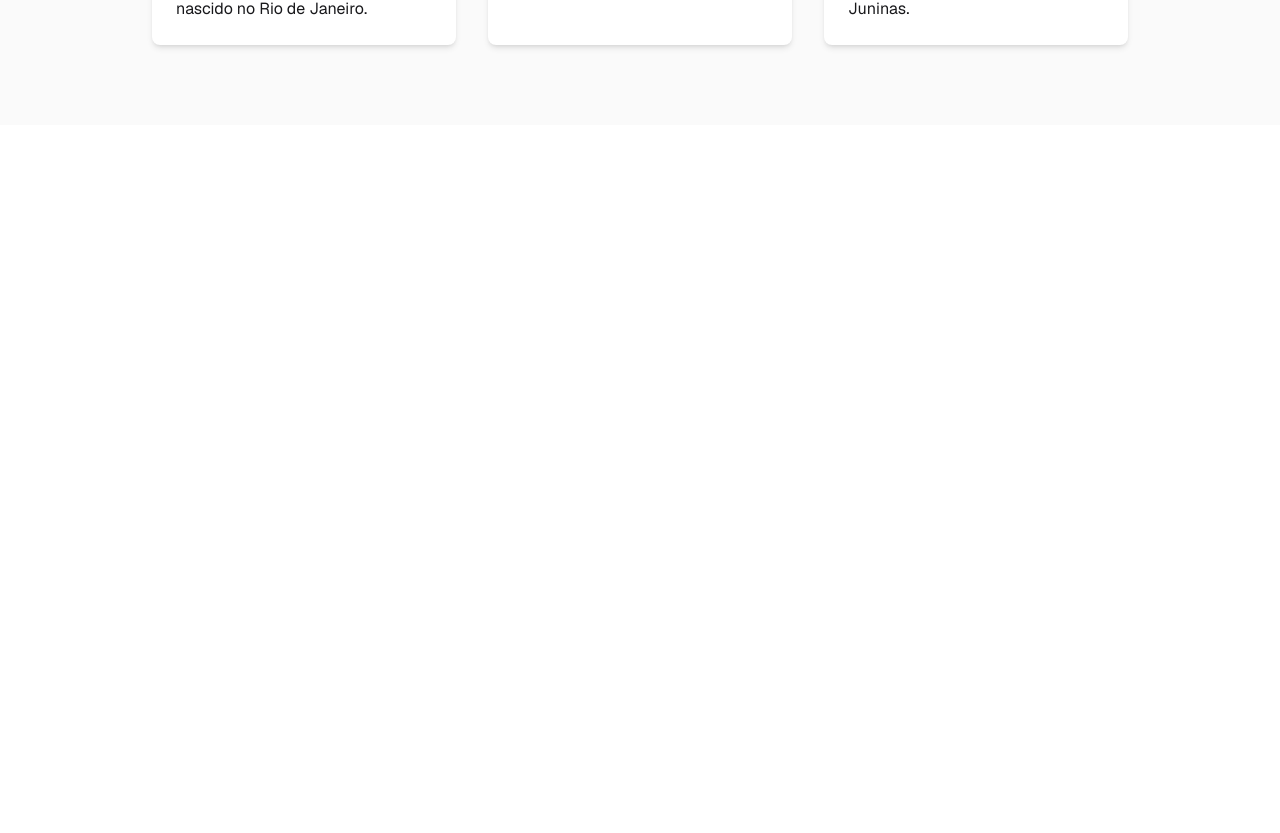
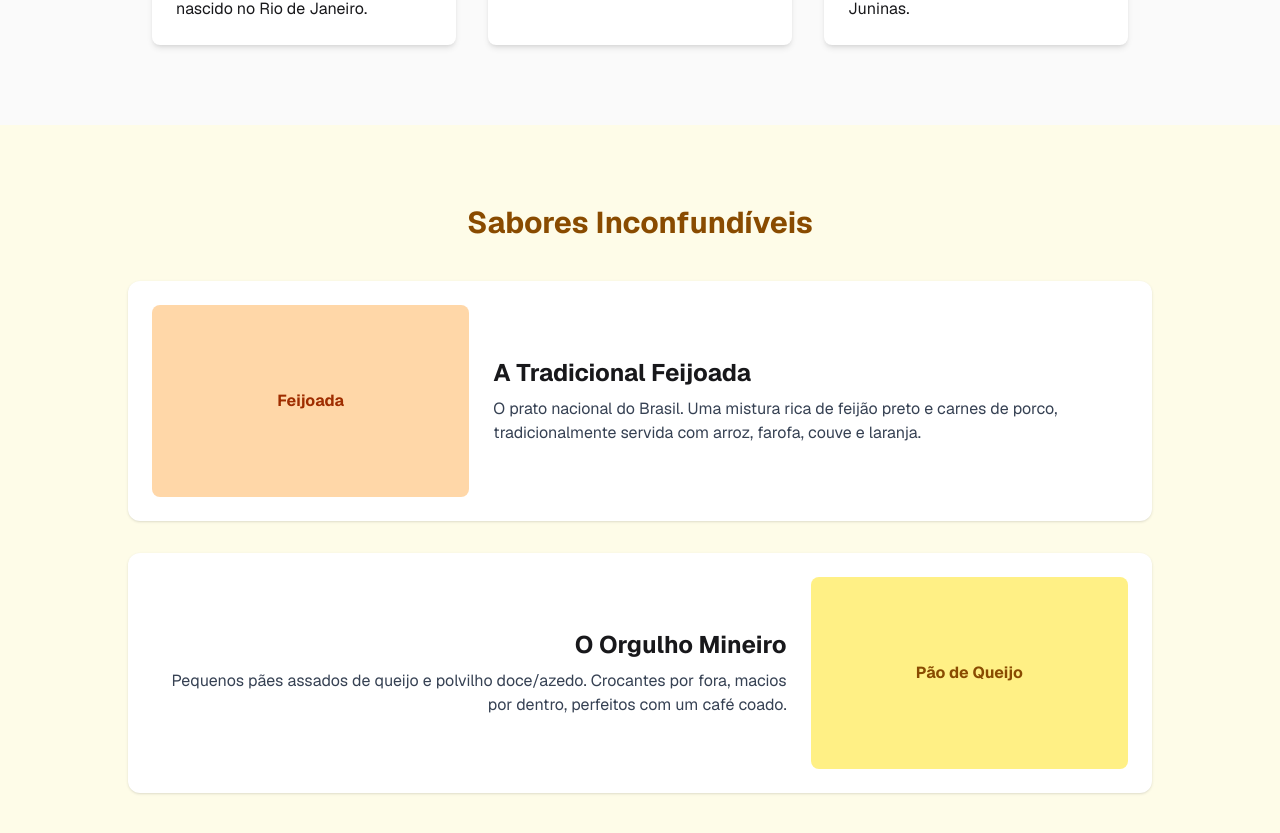
Before and after one commit to AnaPaulaMaximo/meu-projeto-next, a Next.js app: page / in a window 1280 px wide. Shown: the part 695-1528 px from the top of the page. Before the commit the page ends 820 px from the top, so only its background shows below. Built offline with nearby package versions, Linux system fonts and the light colour scheme.

Commit message:
1.2.0 - feat: cria seção dedicada à culinária típica

```diff
--- a/app/page.tsx
+++ b/app/page.tsx
@@ -24,6 +24,28 @@ export default function CulturaBrasileira() {
           </div>
         </div>
       </section>
+      {/* Seção de Culinária */}
+      <section className="bg-yellow-50 py-20 px-6">
+        <div className="max-w-5xl mx-auto">
+          <h2 className="text-3xl font-bold text-yellow-800 mb-10 text-center">Sabores Inconfundíveis</h2>
+          <div className="space-y-8">
+            <div className="flex flex-col md:flex-row items-center gap-6 bg-white p-6 rounded-xl shadow-sm">
+              <div className="w-full md:w-1/3 bg-orange-200 h-48 rounded-lg flex items-center justify-center text-orange-800 font-bold">Feijoada</div>
+              <div className="w-full md:w-2/3">
+                <h3 className="text-2xl font-bold mb-2">A Tradicional Feijoada</h3>
+                <p className="text-gray-700">O prato nacional do Brasil. Uma mistura rica de feijão preto e carnes de porco, tradicionalmente servida com arroz, farofa, couve e laranja.</p>
+              </div>
+            </div>
+            <div className="flex flex-col md:flex-row-reverse items-center gap-6 bg-white p-6 rounded-xl shadow-sm">
+              <div className="w-full md:w-1/3 bg-yellow-200 h-48 rounded-lg flex items-center justify-center text-yellow-800 font-bold">Pão de Queijo</div>
+              <div className="w-full md:w-2/3 text-right">
+                <h3 className="text-2xl font-bold mb-2">O Orgulho Mineiro</h3>
+                <p className="text-gray-700">Pequenos pães assados de queijo e polvilho doce/azedo. Crocantes por fora, macios por dentro, perfeitos com um café coado.</p>
+              </div>
+            </div>
+          </div>
+        </div>
+      </section>
     </main>
   );
 }
```
